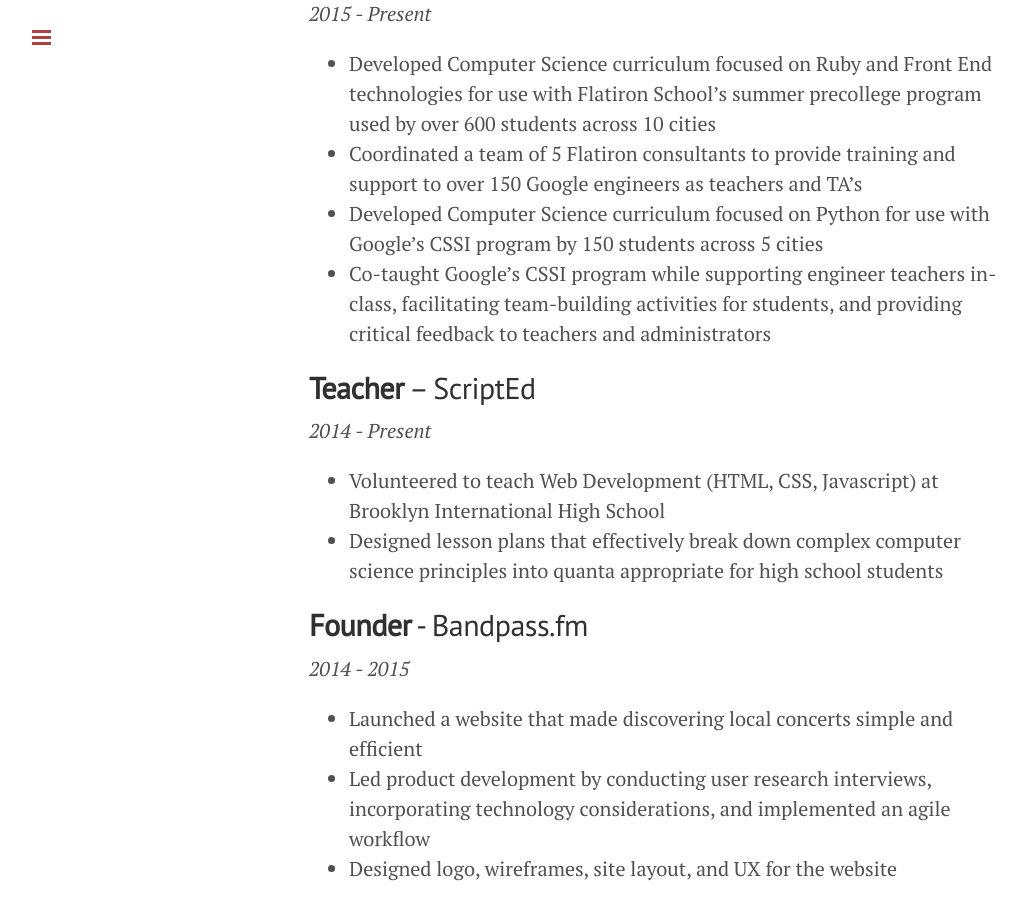
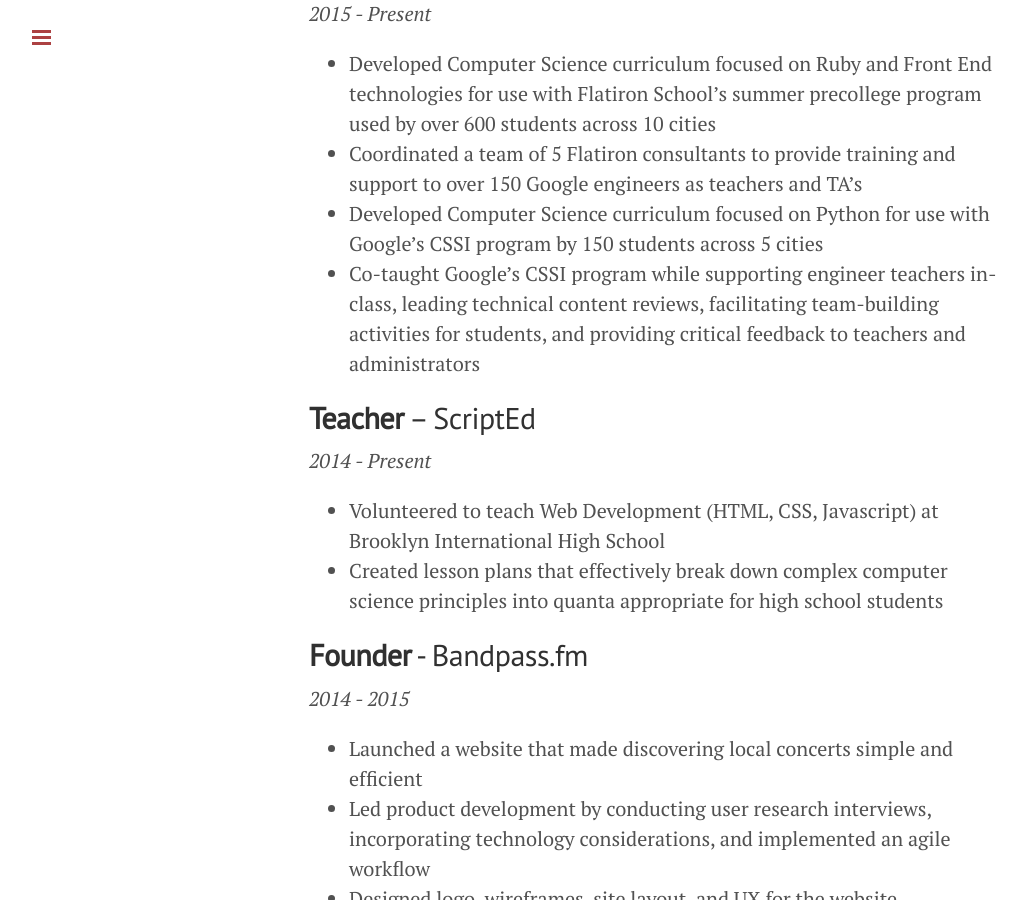
Before and after one commit to jofus101/jofus101.github.io, a Jekyll site: the page built from resume.md, in a window 1280 px wide and 900 px high, scrolled down 251 px. Shown: the whole window, without its empty margins (1-1023 px from the left). Built offline with Jekyll 4.4.1, drawn with Linux system fonts in a browser that asks for light colours.

Commit message:
Minor edits

```diff
--- a/resume.md
+++ b/resume.md
@@ -10,13 +10,13 @@
 + Developed Computer Science curriculum focused on Ruby and Front End technologies for use with Flatiron School's summer precollege program used by over 600 students across 10 cities
 + Coordinated a team of 5 Flatiron consultants to provide training and support to over 150 Google engineers as teachers and TA's
 + Developed Computer Science curriculum focused on Python for use with Google's CSSI program by 150 students across 5 cities
-+ Co-taught Google's CSSI program while supporting engineer teachers in-class, facilitating team-building activities for students, and providing critical feedback to teachers and administrators
++ Co-taught Google's CSSI program while supporting engineer teachers in-class, leading technical content reviews, facilitating team-building activities for students, and providing critical feedback to teachers and administrators
 
 ## **Teacher** – ScriptEd
 *2014 - Present*
 
 + Volunteered to teach Web Development (HTML, CSS, Javascript) at Brooklyn International High School
-+ Designed lesson plans that effectively break down complex computer science principles into quanta appropriate for high school students
++ Created lesson plans that effectively break down complex computer science principles into quanta appropriate for high school students
 
 ## **Founder** - Bandpass.fm
 *2014 - 2015*
```
